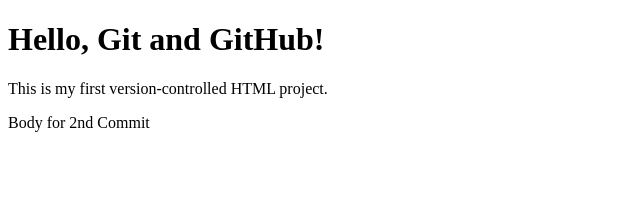
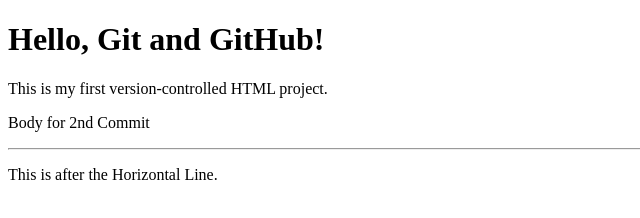
Before and after one commit to NhlakaniphoMakubu/htmlTest, a plain HTML site: page index.html in a window 1280 px wide. Shown: the whole page, without its empty margins (0-640 px from the left). Drawn offline with Linux system fonts and the light colour scheme.

Commit message:
Horizontal line added and a paragraph after

```diff
--- a/index.html
+++ b/index.html
@@ -8,5 +8,7 @@
   <h1>Hello, Git and GitHub!</h1>
   <p>This is my first version-controlled HTML project.</p>
   <p>Body for 2nd Commit</p>
+  <hr>
+  <p>This is after the Horizontal Line.</p>
 </body>
 </html>
```
